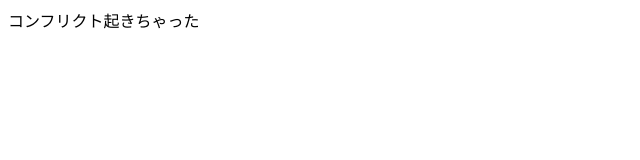
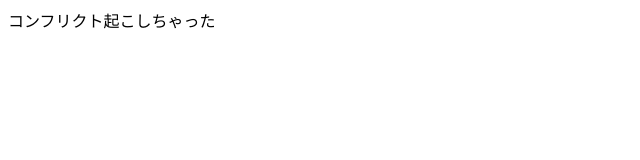
Before and after one commit to otani1223/conflict-test, a plain HTML site: page form.html in a window 1280 px wide. Shown: the full height of the page, 0-640 px from the left. Drawn offline with Linux system fonts and the light colour scheme.

```diff
--- a/form.html
+++ b/form.html
@@ -4,6 +4,6 @@
 	<title>フォームサンプル</title>
 </head>
 <body>
-	<a>コンフリクト起きちゃった</a>
+	<a>コンフリクト起こしちゃった</a>
 </body>
 </html>
```
Also changed, not shown: index.html (+1 -1 lines).
